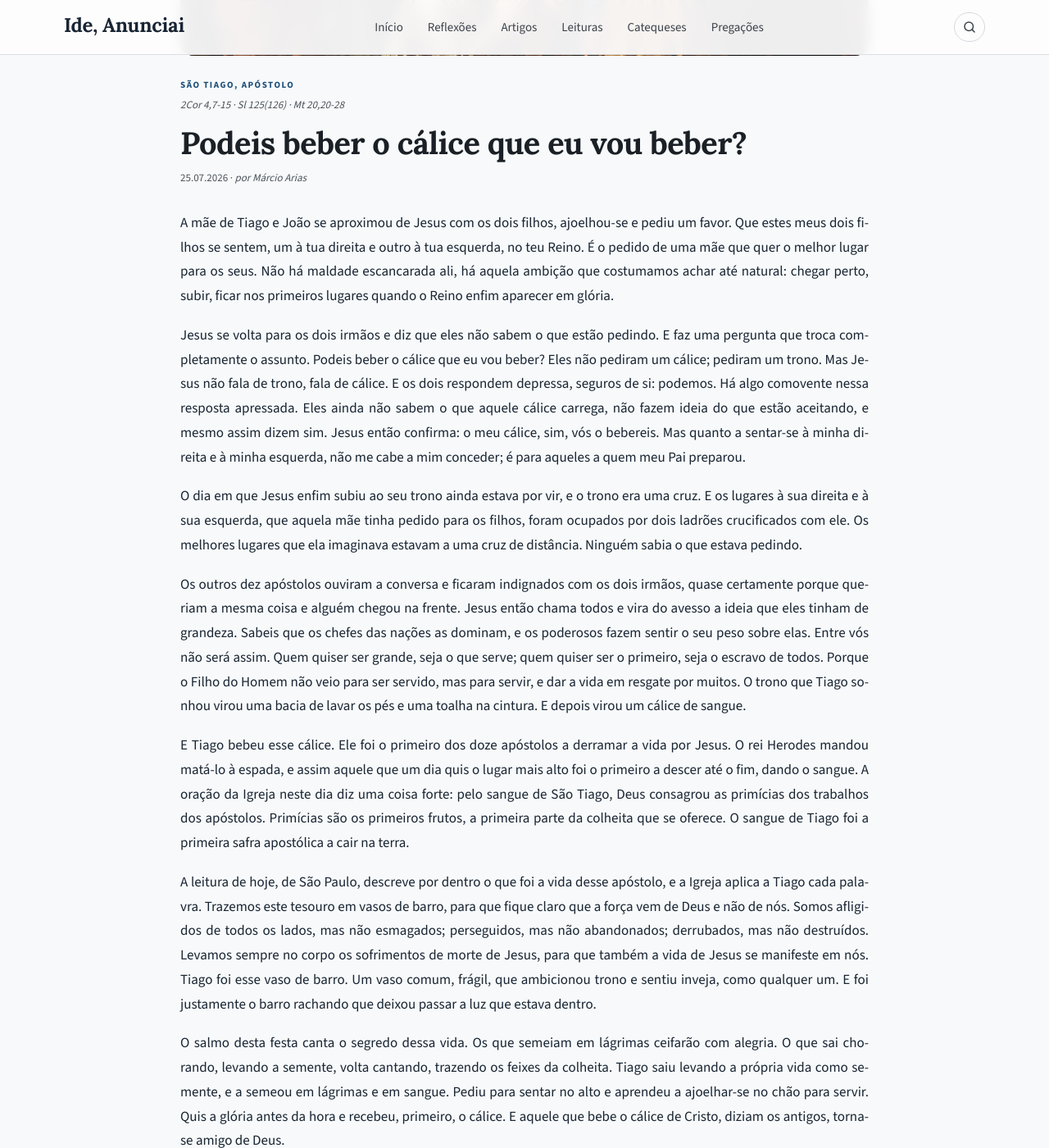
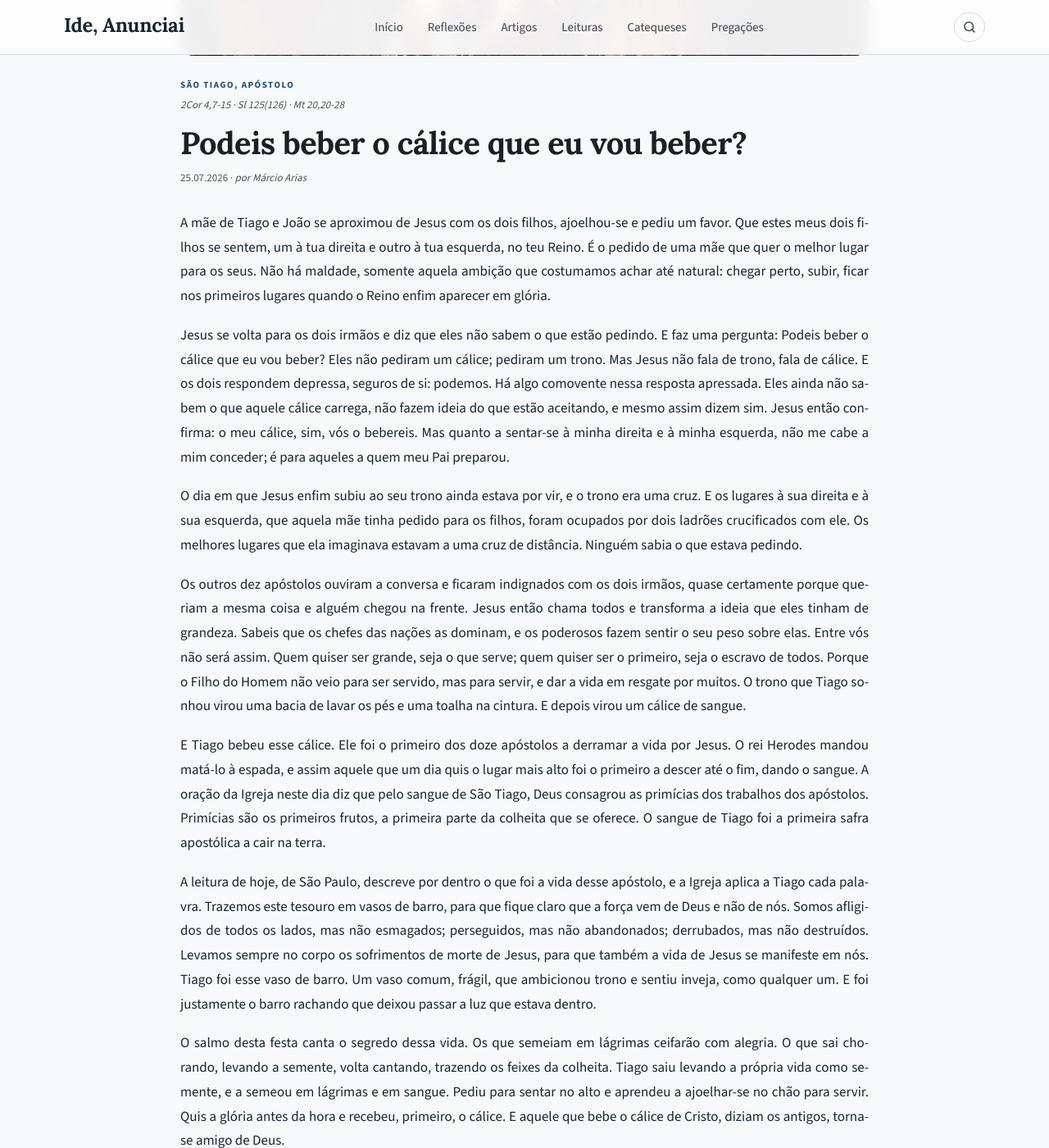
Before and after one commit to admariam/liturgiadiaria, a Jekyll site: the page built from _posts/2026-07-25-podeis-beber-o-calice-que-eu-vou-beber.md, in a window 1280 px wide and 1400 px high, scrolled down 359 px. Shown: the whole window at 82% size. Built offline with Jekyll 4.4.1, drawn with Linux system fonts in a browser that asks for light colours.

Commit message:
Update Reflexão “2026-07-25-podeis-beber-o-calice-que-eu-vou-beber”

```diff
--- a/_posts/2026-07-25-podeis-beber-o-calice-que-eu-vou-beber.md
+++ b/_posts/2026-07-25-podeis-beber-o-calice-que-eu-vou-beber.md
@@ -1,22 +1,23 @@
 ---
-title: "Podeis beber o cálice que eu vou beber?"
+title: Podeis beber o cálice que eu vou beber?
 date: 2026-07-25
-celebracao: "São Tiago, Apóstolo"
-evangelho: "Mt 20,20-28"
-leituras: "2Cor 4,7-15 · Sl 125(126) · Mt 20,20-28"
+celebracao: São Tiago, Apóstolo
+evangelho: Mt 20,20-28
+leituras: 2Cor 4,7-15 · Sl 125(126) · Mt 20,20-28
+citacao: Podeis beber o cálice que eu devo beber?
 imagem: /assets/img/2026-07-25.jpg
-citacao: "Podeis beber o cálice que eu devo beber?"
-resumo: "Eles pediram um trono; Jesus respondeu com um cálice. Tiago, que sonhou o lugar mais alto, foi o primeiro dos Doze a descer até o fim, dando o sangue — as primícias da colheita apostólica."
+resumo: Eles pediram um trono; Jesus respondeu com um cálice. Tiago, que sonhou o lugar mais alto, foi o primeiro dos Doze a descer até o fim, dando o sangue — as primícias da colheita apostólica.
 ---
-A mãe de Tiago e João se aproximou de Jesus com os dois filhos, ajoelhou-se e pediu um favor. Que estes meus dois filhos se sentem, um à tua direita e outro à tua esquerda, no teu Reino. É o pedido de uma mãe que quer o melhor lugar para os seus. Não há maldade escancarada ali, há aquela ambição que costumamos achar até natural: chegar perto, subir, ficar nos primeiros lugares quando o Reino enfim aparecer em glória.
 
-Jesus se volta para os dois irmãos e diz que eles não sabem o que estão pedindo. E faz uma pergunta que troca completamente o assunto. Podeis beber o cálice que eu vou beber? Eles não pediram um cálice; pediram um trono. Mas Jesus não fala de trono, fala de cálice. E os dois respondem depressa, seguros de si: podemos. Há algo comovente nessa resposta apressada. Eles ainda não sabem o que aquele cálice carrega, não fazem ideia do que estão aceitando, e mesmo assim dizem sim. Jesus então confirma: o meu cálice, sim, vós o bebereis. Mas quanto a sentar-se à minha direita e à minha esquerda, não me cabe a mim conceder; é para aqueles a quem meu Pai preparou.
+A mãe de Tiago e João se aproximou de Jesus com os dois filhos, ajoelhou-se e pediu um favor. Que estes meus dois filhos se sentem, um à tua direita e outro à tua esquerda, no teu Reino. É o pedido de uma mãe que quer o melhor lugar para os seus. Não há maldade, somente aquela ambição que costumamos achar até natural: chegar perto, subir, ficar nos primeiros lugares quando o Reino enfim aparecer em glória.
+
+Jesus se volta para os dois irmãos e diz que eles não sabem o que estão pedindo. E faz uma pergunta: Podeis beber o cálice que eu vou beber? Eles não pediram um cálice; pediram um trono. Mas Jesus não fala de trono, fala de cálice. E os dois respondem depressa, seguros de si: podemos. Há algo comovente nessa resposta apressada. Eles ainda não sabem o que aquele cálice carrega, não fazem ideia do que estão aceitando, e mesmo assim dizem sim. Jesus então confirma: o meu cálice, sim, vós o bebereis. Mas quanto a sentar-se à minha direita e à minha esquerda, não me cabe a mim conceder; é para aqueles a quem meu Pai preparou.
 
 O dia em que Jesus enfim subiu ao seu trono ainda estava por vir, e o trono era uma cruz. E os lugares à sua direita e à sua esquerda, que aquela mãe tinha pedido para os filhos, foram ocupados por dois ladrões crucificados com ele. Os melhores lugares que ela imaginava estavam a uma cruz de distância. Ninguém sabia o que estava pedindo.
 
-Os outros dez apóstolos ouviram a conversa e ficaram indignados com os dois irmãos, quase certamente porque queriam a mesma coisa e alguém chegou na frente. Jesus então chama todos e vira do avesso a ideia que eles tinham de grandeza. Sabeis que os chefes das nações as dominam, e os poderosos fazem sentir o seu peso sobre elas. Entre vós não será assim. Quem quiser ser grande, seja o que serve; quem quiser ser o primeiro, seja o escravo de todos. Porque o Filho do Homem não veio para ser servido, mas para servir, e dar a vida em resgate por muitos. O trono que Tiago sonhou virou uma bacia de lavar os pés e uma toalha na cintura. E depois virou um cálice de sangue.
+Os outros dez apóstolos ouviram a conversa e ficaram indignados com os dois irmãos, quase certamente porque queriam a mesma coisa e alguém chegou na frente. Jesus então chama todos e transforma a ideia que eles tinham de grandeza. Sabeis que os chefes das nações as dominam, e os poderosos fazem sentir o seu peso sobre elas. Entre vós não será assim. Quem quiser ser grande, seja o que serve; quem quiser ser o primeiro, seja o escravo de todos. Porque o Filho do Homem não veio para ser servido, mas para servir, e dar a vida em resgate por muitos. O trono que Tiago sonhou virou uma bacia de lavar os pés e uma toalha na cintura. E depois virou um cálice de sangue.
 
-E Tiago bebeu esse cálice. Ele foi o primeiro dos doze apóstolos a derramar a vida por Jesus. O rei Herodes mandou matá-lo à espada, e assim aquele que um dia quis o lugar mais alto foi o primeiro a descer até o fim, dando o sangue. A oração da Igreja neste dia diz uma coisa forte: pelo sangue de São Tiago, Deus consagrou as primícias dos trabalhos dos apóstolos. Primícias são os primeiros frutos, a primeira parte da colheita que se oferece. O sangue de Tiago foi a primeira safra apostólica a cair na terra.
+E Tiago bebeu esse cálice. Ele foi o primeiro dos doze apóstolos a derramar a vida por Jesus. O rei Herodes mandou matá-lo à espada, e assim aquele que um dia quis o lugar mais alto foi o primeiro a descer até o fim, dando o sangue. A oração da Igreja neste dia diz que pelo sangue de São Tiago, Deus consagrou as primícias dos trabalhos dos apóstolos. Primícias são os primeiros frutos, a primeira parte da colheita que se oferece. O sangue de Tiago foi a primeira safra apostólica a cair na terra.
 
 A leitura de hoje, de São Paulo, descreve por dentro o que foi a vida desse apóstolo, e a Igreja aplica a Tiago cada palavra. Trazemos este tesouro em vasos de barro, para que fique claro que a força vem de Deus e não de nós. Somos afligidos de todos os lados, mas não esmagados; perseguidos, mas não abandonados; derrubados, mas não destruídos. Levamos sempre no corpo os sofrimentos de morte de Jesus, para que também a vida de Jesus se manifeste em nós. Tiago foi esse vaso de barro. Um vaso comum, frágil, que ambicionou trono e sentiu inveja, como qualquer um. E foi justamente o barro rachando que deixou passar a luz que estava dentro.
 
```
